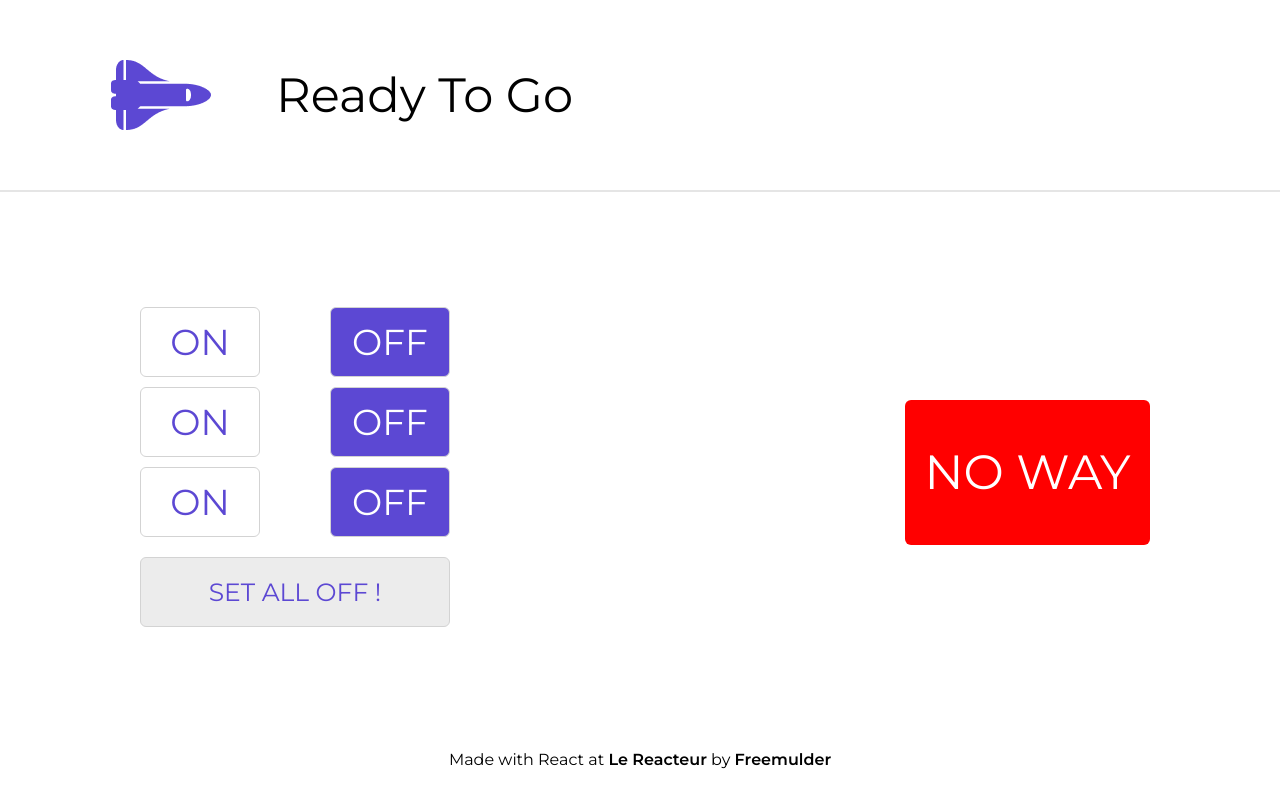
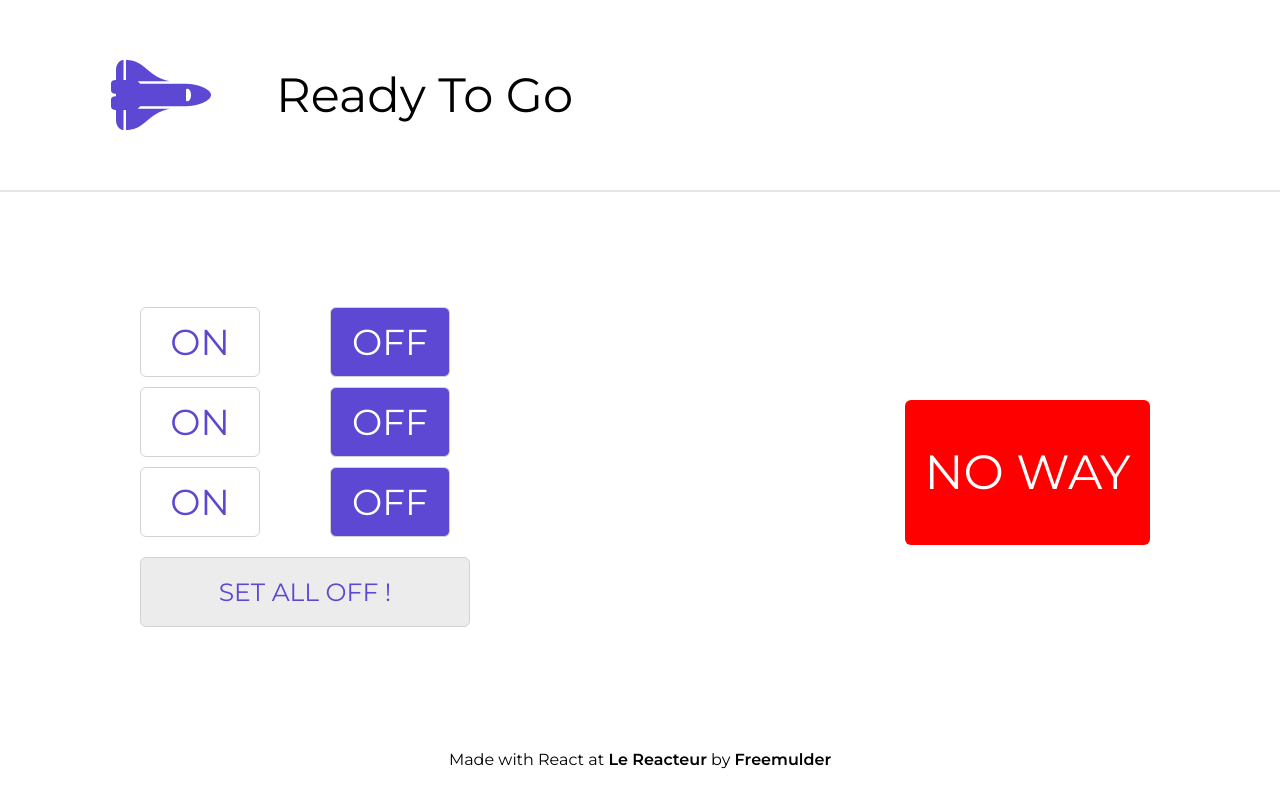
Before and after one commit to SebastienMantanus/readysetgo, a React (Create React App) app: page / in a window 1280 px wide. Built offline with nearby package versions, Linux system fonts and the light colour scheme.

Commit message:
reset button width correction

```diff
--- a/src/App.css
+++ b/src/App.css
@@ -121,7 +121,7 @@ main {
   align-items: center;
   cursor: pointer;
   font-size: 25px;
-  width: calc(100%-30px);
+  width: 100%;
   height: 70px;
   border-radius: 6px;
   border: 1px solid lightgray;
```
